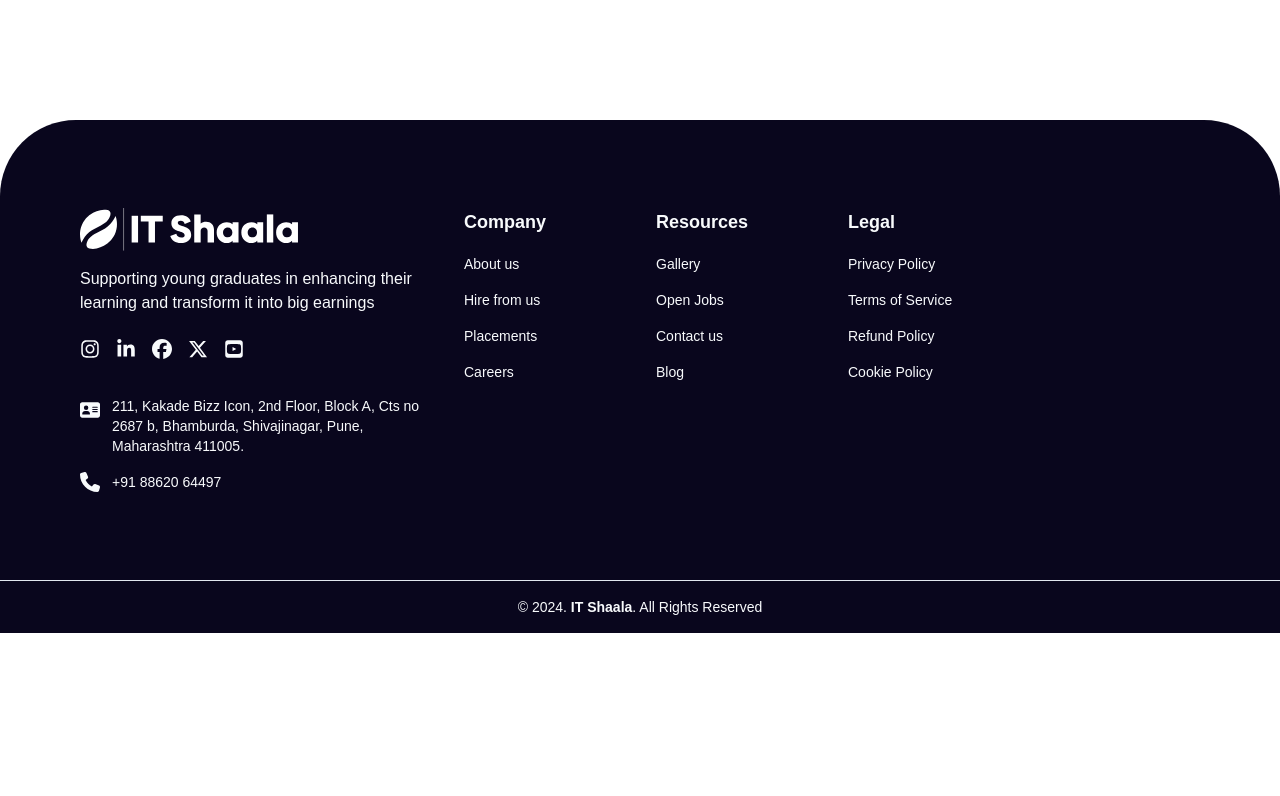
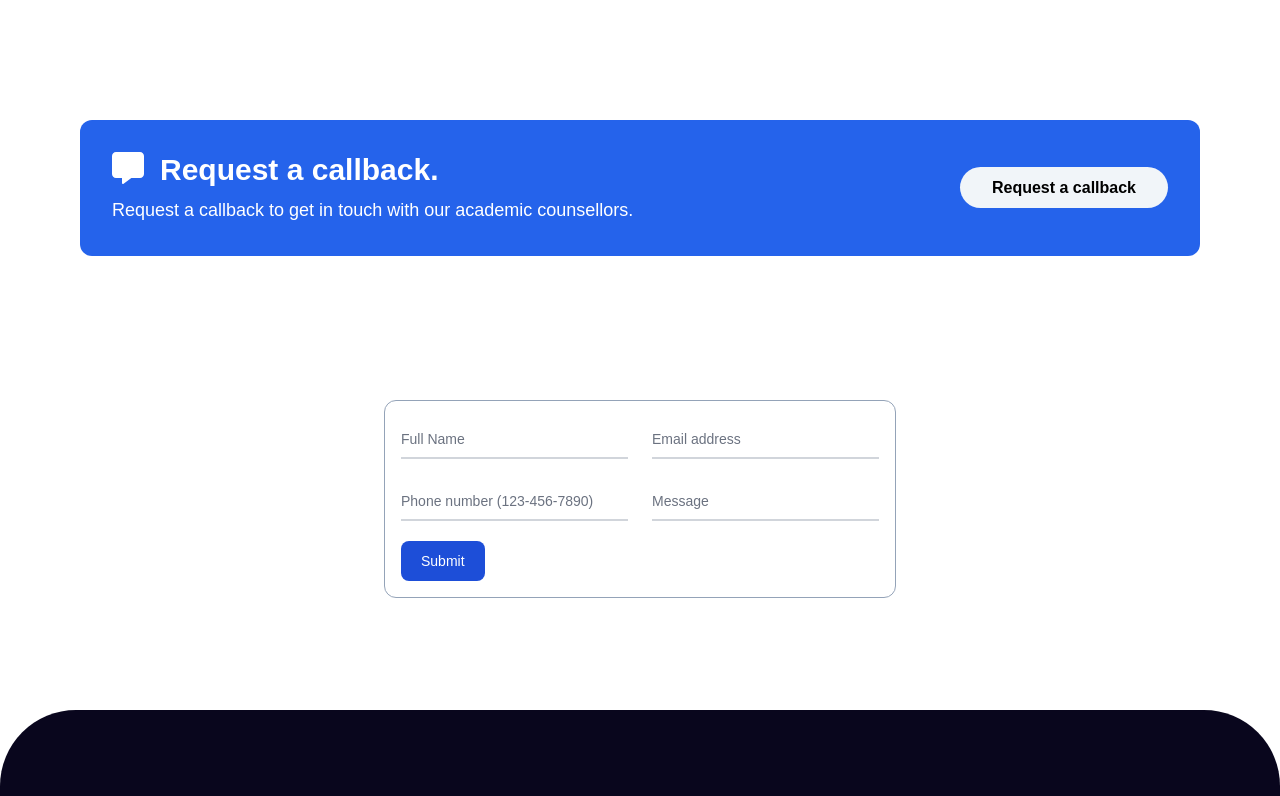
Before and after one commit to Salman-itShaala/it-shaala-web, a Next.js app: page /contact in a window 1280 px wide. Before the commit this address had no page. Shown: the part 680-1476 px from the top of the page. Before the commit the page ends 1313 px from the top, so only its background shows below. Built offline with nearby package versions, Linux system fonts and the light colour scheme.

Commit message:
added contact us page and designed contact form and request call back section

```diff
--- /dev/null
+++ b/app/about/about.tsx
@@ -0,0 +1,9 @@
+const About = ()=>{
+    return (
+        <>
+            About page
+        </>
+    )
+}
+
+export default About;
--- /dev/null
+++ b/app/components/contact-form.tsx
@@ -0,0 +1,53 @@
+import React from 'react';
+
+const ContactForm = () => {
+    return (
+        <form className="max-w-lg mx-auto border border-slate-400 p-4 rounded-xl">
+
+            <div className="grid md:grid-cols-2 md:gap-6">
+                <div className="relative z-0 w-full mb-5 group">
+                    <input type="text" name="floating_first_name" id="floating_first_name"
+                        className="block py-2.5 px-0 w-full text-sm text-gray-900 bg-transparent border-0 border-b-2 border-gray-300 appearance-none dark:text-white dark:border-gray-600 dark:focus:border-blue-500 focus:outline-none focus:ring-0 focus:border-blue-600 peer"
+                        placeholder=" " required />
+                    <label htmlFor="floating_first_name"
+                        className="peer-focus:font-medium absolute text-sm text-gray-500 dark:text-gray-400 duration-300 transform -translate-y-6 scale-75 top-3 -z-10 origin-[0] peer-focus:start-0 rtl:peer-focus:translate-x-1/4 peer-focus:text-blue-600 peer-focus:dark:text-blue-500 peer-placeholder-shown:scale-100 peer-placeholder-shown:translate-y-0 peer-focus:scale-75 peer-focus:-translate-y-6">
+                        Full Name
+                    </label>
+                </div>
+                <div className="relative z-0 w-full mb-5 group">
+                    <input type="email" name="floating_email" id="floating_email"
+                        className="block py-2.5 px-0 w-full text-sm text-gray-900 bg-transparent border-0 border-b-2 border-gray-300 appearance-none dark:text-white dark:border-gray-600 dark:focus:border-blue-500 focus:outline-none focus:ring-0 focus:border-blue-600 peer"
+                        placeholder=" " required />
+                    <label htmlFor="floating_email"
+                        className="peer-focus:font-medium absolute text-sm text-gray-500 dark:text-gray-400 duration-300 transform -translate-y-6 scale-75 top-3 -z-10 origin-[0] peer-focus:start-0 rtl:peer-focus:translate-x-1/4 rtl:peer-focus:left-auto peer-focus:text-blue-600 peer-focus:dark:text-blue-500 peer-placeholder-shown:scale-100 peer-placeholder-shown:translate-y-0 peer-focus:scale-75 peer-focus:-translate-y-6">Email
+                        address</label>
+                </div>
+            </div>
+            <div className="grid md:grid-cols-2 md:gap-6">
+                <div className="relative z-0 w-full mb-5 group">
+                    <input type="tel" pattern="[0-9]{3}-[0-9]{3}-[0-9]{4}" name="floating_phone" id="floating_phone"
+                        className="block py-2.5 px-0 w-full text-sm text-gray-900 bg-transparent border-0 border-b-2 border-gray-300 appearance-none dark:text-white dark:border-gray-600 dark:focus:border-blue-500 focus:outline-none focus:ring-0 focus:border-blue-600 peer"
+                        placeholder=" " required />
+                    <label htmlFor="floating_phone"
+                        className="peer-focus:font-medium absolute text-sm text-gray-500 dark:text-gray-400 duration-300 transform -translate-y-6 scale-75 top-3 -z-10 origin-[0] peer-focus:start-0 rtl:peer-focus:translate-x-1/4 peer-focus:text-blue-600 peer-focus:dark:text-blue-500 peer-placeholder-shown:scale-100 peer-placeholder-shown:translate-y-0 peer-focus:scale-75 peer-focus:-translate-y-6">Phone
+                        number (123-456-7890)</label>
+                </div>
+                <div className="relative z-0 w-full mb-5 group">
+                    <input type="text" name="floating_company" id="floating_company"
+                        className="block py-2.5 px-0 w-full text-sm text-gray-900 bg-transparent border-0 border-b-2 border-gray-300 appearance-none dark:text-white dark:border-gray-600 dark:focus:border-blue-500 focus:outline-none focus:ring-0 focus:border-blue-600 peer"
+                        placeholder=" " required />
+                    <label htmlFor="floating_company"
+                        className="peer-focus:font-medium absolute text-sm text-gray-500 dark:text-gray-400 duration-300 transform -translate-y-6 scale-75 top-3 -z-10 origin-[0] peer-focus:start-0 rtl:peer-focus:translate-x-1/4 peer-focus:text-blue-600 peer-focus:dark:text-blue-500 peer-placeholder-shown:scale-100 peer-placeholder-shown:translate-y-0 peer-focus:scale-75 peer-focus:-translate-y-6">
+                        Message
+                    </label>
+                </div>
+            </div>
+            <button type="submit"
+                className="text-white bg-blue-700 hover:bg-blue-800 focus:ring-4 focus:outline-none focus:ring-blue-300 font-medium rounded-lg text-sm w-full sm:w-auto px-5 py-2.5 text-center dark:bg-blue-600 dark:hover:bg-blue-700 dark:focus:ring-blue-800">Submit
+            </button>
+        </form>
+
+    );
+};
+
+export default ContactForm;
--- /dev/null
+++ b/app/components/request-call-back.tsx
@@ -0,0 +1,26 @@
+import { faMessage } from '@fortawesome/free-solid-svg-icons'
+import { faPhone } from '@fortawesome/free-solid-svg-icons/faPhone'
+import { FontAwesomeIcon } from '@fortawesome/react-fontawesome'
+import React from 'react'
+
+const RequestCallBack = () => {
+    return (
+        <div className='w-full bg-white dark:bg-neutral-950 sm:px-20 px-2'>
+            <div className="w-full bg-blue-600 flex justify-between items-center  p-8 rounded-xl">
+                <p className='text-3xl font-bold text-white'>
+                    <FontAwesomeIcon icon={faMessage} className='pr-4 h-8 w-8' />
+                    Request a callback.
+                    <br />
+                    <span className='text-lg font-thin'>
+                        Request a callback to get in touch with our academic counsellors.
+                    </span>
+                </p>
+                <div>
+                    <a href="/" className='px-8 py-3 font-bold  rounded-full bg-gradient-to-b hover:bg-slate-300 bg-slate-100 focus:ring-2 focus:ring-blue-400 hover:shadow-xl transition duration-400'>Request a callback</a>
+                </div>
+            </div>
+        </div>
+    )
+}
+
+export default RequestCallBack
--- a/app/components/sections/faq.tsx
+++ b/app/components/sections/faq.tsx
@@ -61,9 +61,9 @@ const FaqCard = ({
               viewBox="0 0 24 24"
               fill="none"
               stroke="currentColor"
-              stroke-width="2"
-              stroke-linecap="round"
-              stroke-linejoin="round"
+              strokeWidth="2"
+              strokeLinecap="round"
+              strokeLinejoin="round"
             >
               <path d="m6 9 6 6 6-6" />
             </svg>
--- /dev/null
+++ b/app/contact/page.tsx
@@ -0,0 +1,27 @@
+import React from 'react';
+import ContactForm from "@/app/components/contact-form";
+import RequestCallBack from '../components/request-call-back';
+
+const Contact = () => {
+    return (
+        <>
+            <div className="min-h-screen sm:px-20 px-2 flex flex-col items-center justify-center bg-gradient-to-br from-slate-300 to-slate-500 py-4 bg-clip-text text-center text-4xl font-bold tracking-tight text-transparent md:text-6xl">
+                <p>Contact <span className='text-blue-600'> IT Shaala, </span> </p>
+                <p> We are always here to help you...!</p>
+
+                {/* <div className="dark:text-white relative before:h-[2px] before:rounded-sm before:transition-all before:duration-500 hover:before:w-full before:w-0  before:-z-30 before:absolute before:top-1/2 translate-y-1/2 dark:before:bg-white before:bg-black flex justify-center items-center">
+                    <p className="relative z-50 dark:bg-neutral-950 bg-white px-5">Designed by the experts.</p>
+                </div> */}
+            </div>
+            <RequestCallBack />
+            <div className="">
+
+            </div>
+            <div className="w-full bg-white dark:bg-neutral-950 sm:px-20 px-2 py-28 pt-36">
+                <ContactForm />
+            </div>
+        </>
+    );
+};
+
+export default Contact;
```
